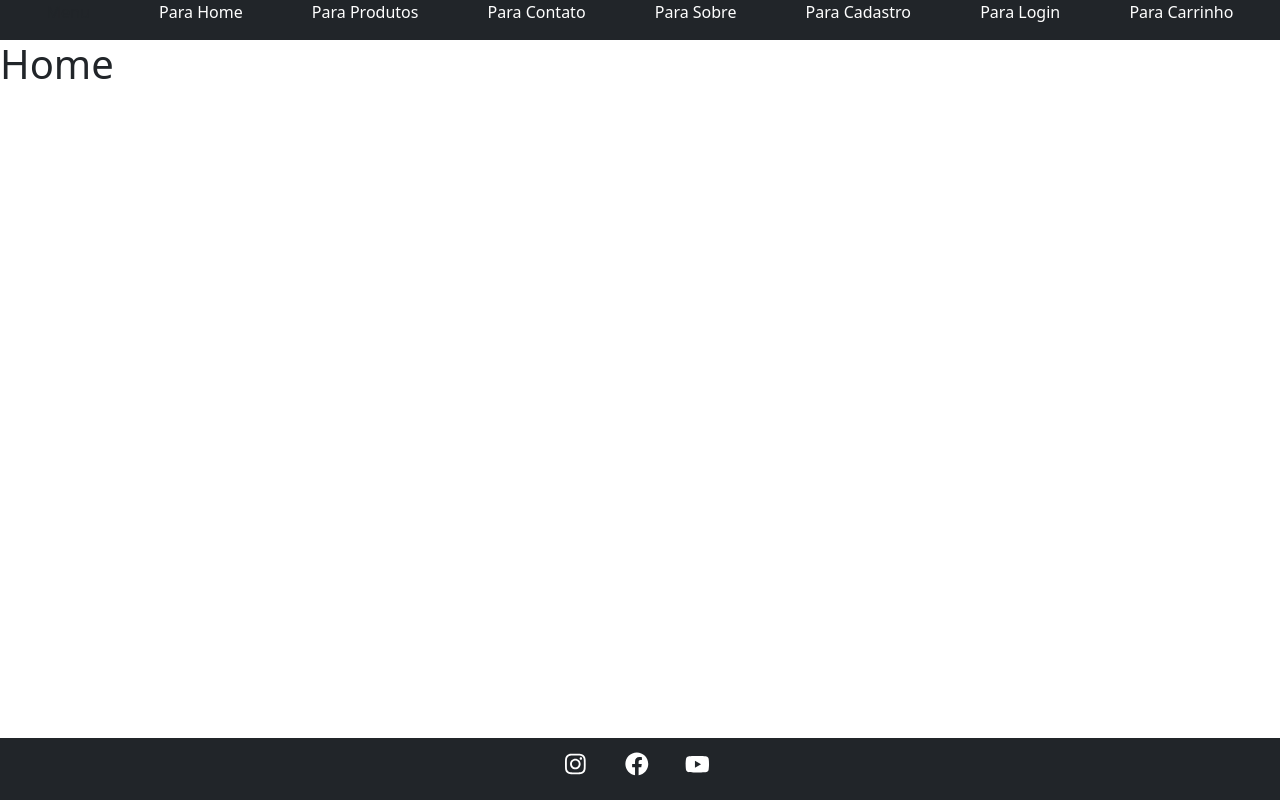
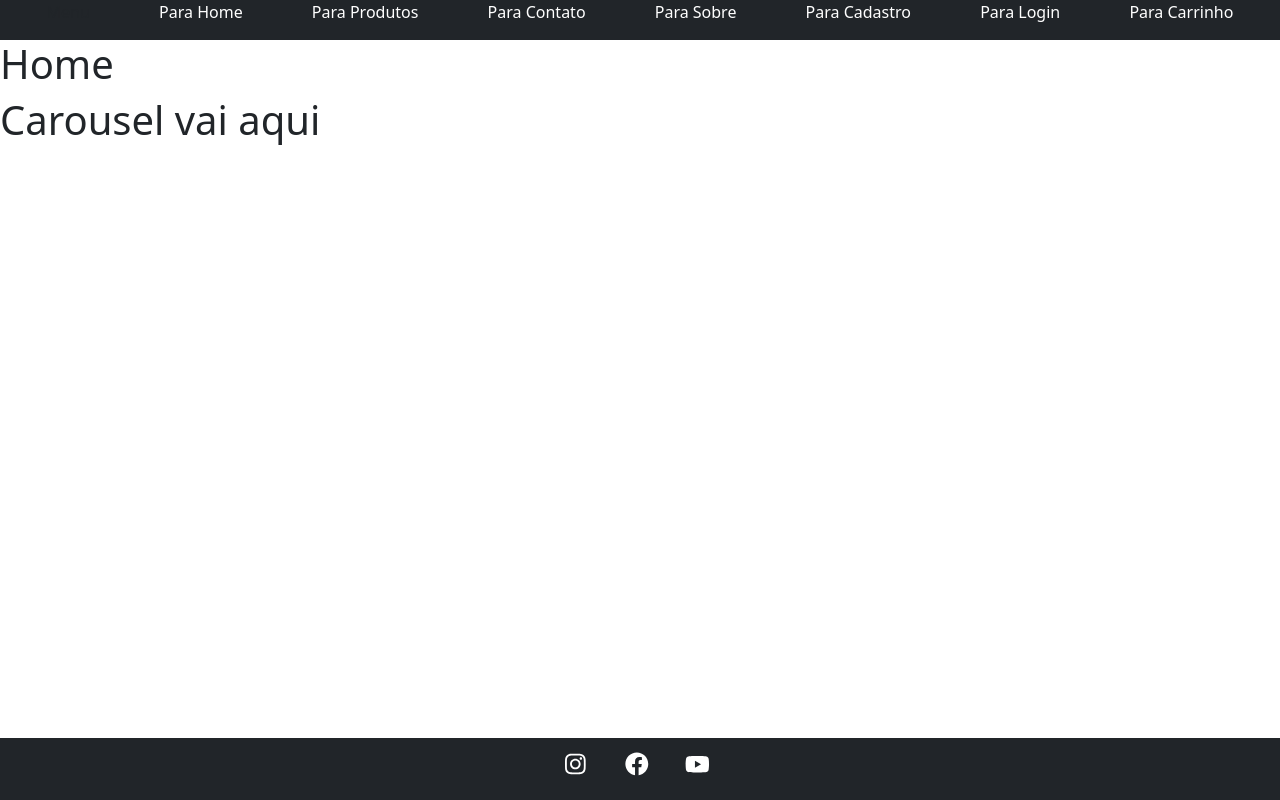
Before and after one commit to thiagocarvalho93/trabalho-final-react, a React (Create React App) app: page / in a window 1280 px wide. Built offline with nearby package versions, Linux system fonts and the light colour scheme.

Commit message:
ajuste e inclusao do carocel

```diff
--- a/src/pages/Home/Components/Carousel/index.js
+++ b/src/pages/Home/Components/Carrocel/index.js
@@ -1,4 +1,4 @@
-const Carousel = () => {
+const Carrocel = () => {
     return(
         <>
           <h1>Carousel vai aqui</h1>
@@ -6,4 +6,4 @@ const Carousel = () => {
     )
 }
 
-export default Carousel;
+export default Carrocel;
--- a/src/pages/Home/index.js
+++ b/src/pages/Home/index.js
@@ -1,10 +1,11 @@
-import { Carousel } from "react-bootstrap";
+import Carrocel from "./Components/Carrocel";
+
 
 const Home = () => {
     return(
         <>
           <h1>Home</h1>
-          <Carousel/>
+          <Carrocel/>
         </>
     )
 }
```
